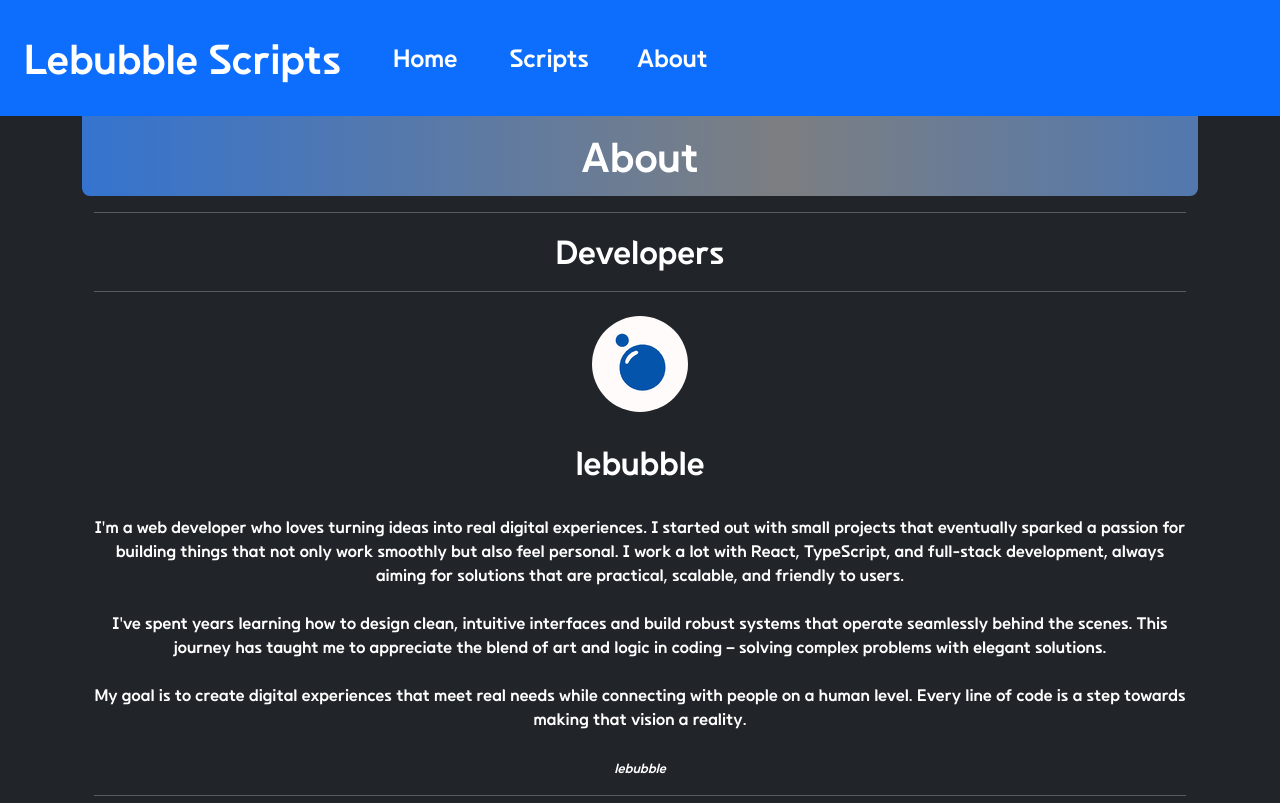
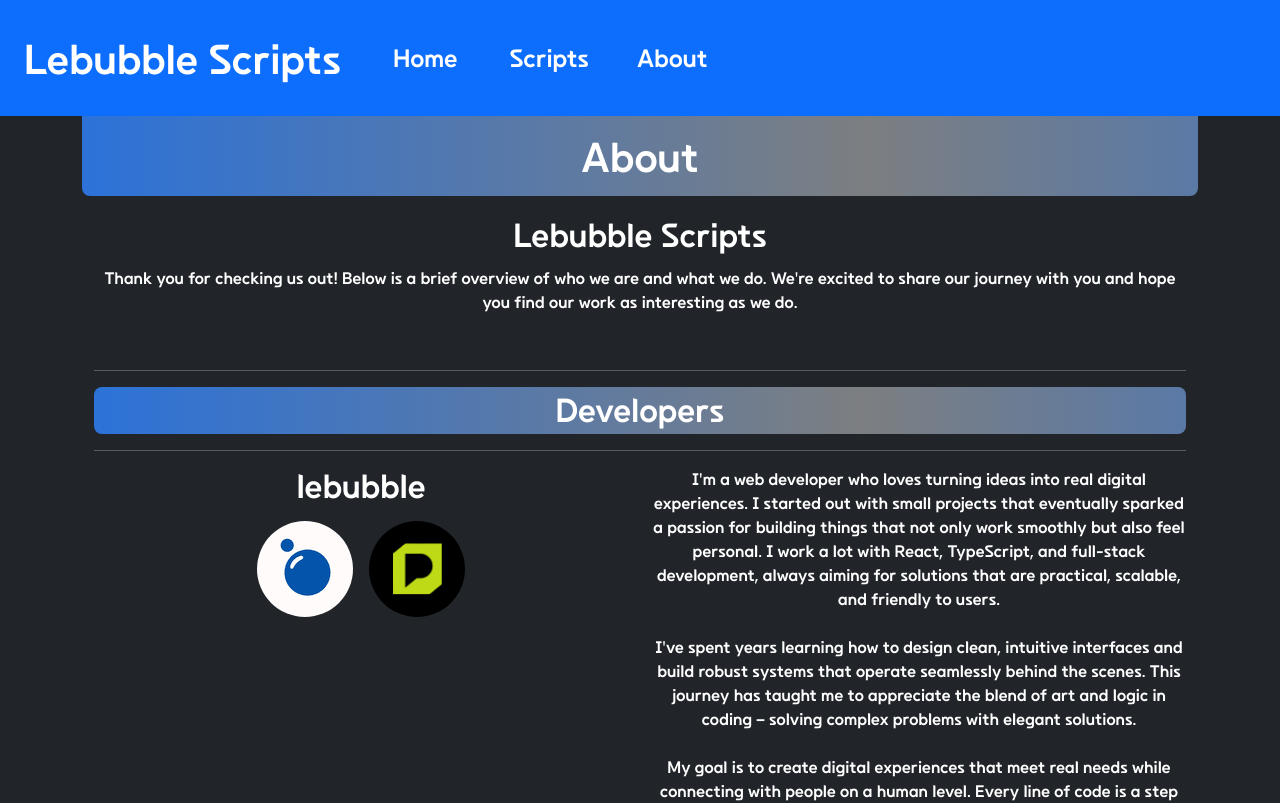
Before and after one commit to jroelofsz/sync-react-site, a React (Vite) app: page /about in a window 1280 px wide. Shown: the top 803 px of the page. Built offline with nearby package versions, Linux system fonts and the light colour scheme.

Commit message:
overhauled about page section for devs, TODO replicate across entire page, make it a component?

```diff
--- a/src/App.css
+++ b/src/App.css
@@ -105,6 +105,17 @@ a.btn:hover, #header-text:hover, .logo-link:hover {
 
 }
 
+.about-section {
+  height: 100%;
+  padding:2vh;
+  color: #fff;
+  background: linear-gradient(90deg, #0A6DFD, #ffffff69, #0A6DFD);
+  background-size: 200% 100%;
+  animation: shimmer 3.5s infinite;
+  border-radius: 1vh;
+  margin-bottom: 2vh;
+}
+
 .page-header {
   height: 100%;
   padding:2vh;
@@ -128,3 +139,14 @@ ul {
 li {
   margin: 2vh;
 }
+
+img {
+  margin: 1vh;
+  transition: transform 0.3s ease-in-out;
+
+}
+
+img:hover {
+  transform: translateY(-10px);
+  transition: transform 0.3s ease-in-out;
+}
--- a/src/pages/About.tsx
+++ b/src/pages/About.tsx
@@ -2,16 +2,27 @@ export default function About() {
     return (
         <div className="container text-white text-center">
             <h1 className='page-header'>About</h1>
+            <div className="container">
+                <h2 className='p-1'>Lebubble Scripts</h2>
+                <p>
+                    Thank you for checking us out! Below is a brief overview of who we are and what we do. We're excited to share our journey with you and hope you find our work as interesting as we do.
+                </p>
+                <br />
+                <hr />
+                <h2 className='p-1 about-section'>Developers</h2>
+                <hr />
 
-            <div className="container">
-                <hr />
-                <h2 className='p-1'>Developers</h2>
-                <hr />
-                <a href='/' rel='noopener noreferrer' className='text-decoration-none text-white logo-link'>
+                <div className="row">
+                    <div className="col-md-6 d-inline">
+                        <h2>lebubble</h2>
+                        <a href='/' rel='noopener noreferrer' className='text-decoration-none text-white'>
                             <img src='../images/lbs_scripts_logo_icon_96x96.png' alt="Lebubble Logo" className="rounded-circle mb-4" style={{ width: '96px', height: '96px' }} />
                         </a>
-                <h2>lebubble</h2>
-                <br />
+                        <a href='https://github.com/Project-Sloth' target="_blank" rel="noopener noreferrer" className='text-decoration-none'>
+                            <img src='../images/project_sloth_logo.png' alt='Project Sloth Logo' className="rounded-circle mb-4" style={{ width: '96px', height: '96px' }} />
+                        </a>
+                    </div>
+                    <div className="col-md-6">
                         <p>
                             I'm a web developer who loves turning ideas into real digital experiences. I started out with small projects that eventually sparked a passion for building things that not only work smoothly but also feel personal. I work a lot with React, TypeScript, and full-stack development, always aiming for solutions that are practical, scalable, and friendly to users.
                             <br /><br />
@@ -19,8 +30,16 @@ export default function About() {
                             <br /><br />
                             My goal is to create digital experiences that meet real needs while connecting with people on a human level. Every line of code is a step towards making that vision a reality.
                             <br /><br />
+                            My current focus in on developing custom scripts and contributing to Project Sloth.
+                            <br /><br />
+
+                            <br /><br />
                             <em style={{ fontSize: '0.8rem' }}>lebubble</em>
                         </p>
+                    </div>
+                    <br />
+                </div>
+
                 <hr />
                 <h2 className='p-1'>Partners</h2>
                 <hr />
```
Also changed, not shown: public/images/project_sloth_logo.png (added). Lines whose indentation alone changed are shown as unchanged.
